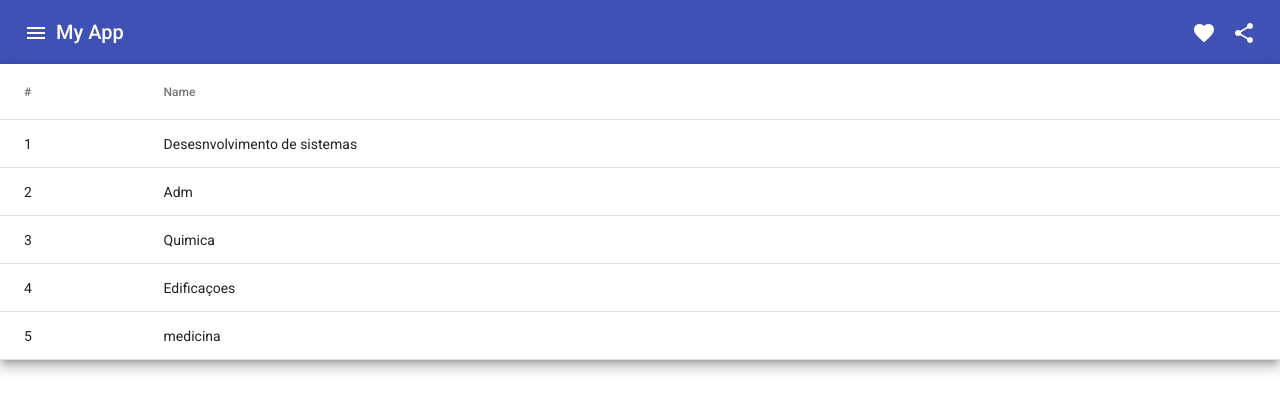
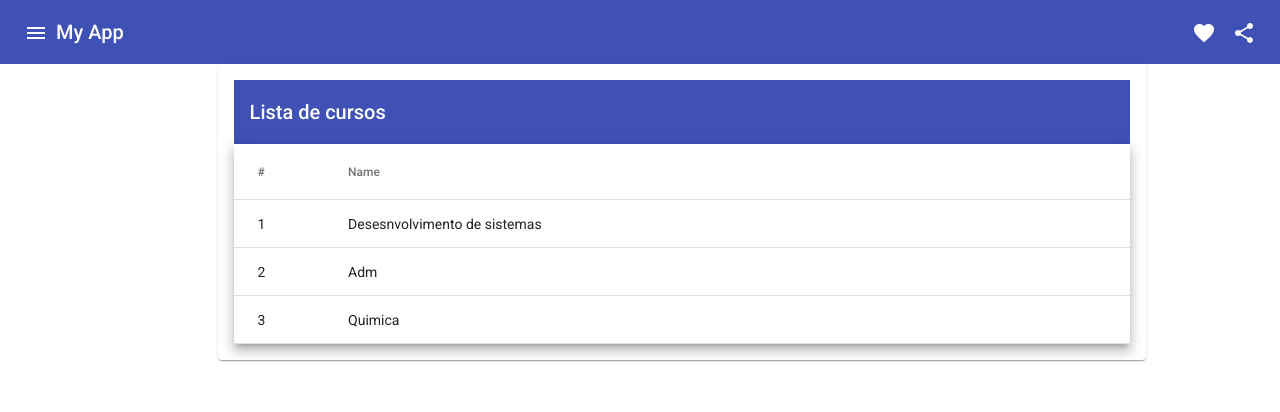
Before and after one commit to joaopedropaulino/escolaui, an Angular app: page /cursos in a window 1280 px wide. Shown: the top 412 px of the page. Built offline with nearby package versions, Linux system fonts and the light colour scheme.

Commit message:
20/09/2022

```diff
--- a/src/app/app.module.ts
+++ b/src/app/app.module.ts
@@ -10,6 +10,7 @@ import { CoreModule } from './core/core.module';
 import {MatTableModule} from '@angular/material/table';
 import { BrowserAnimationsModule } from '@angular/platform-browser/animations';
 import { BrowserModule } from '@angular/platform-browser';
+import { HttpClientModule } from '@angular/common/http';
 
 
 
@@ -24,6 +25,7 @@ import { BrowserModule } from '@angular/platform-browser';
     MatToolbarModule,
     MatTableModule,
     MatIconModule,
+    HttpClientModule,
     MatButtonModule,
     BrowserAnimationsModule,
     BrowserModule
--- a/src/app/cursos/cursos.module.ts
+++ b/src/app/cursos/cursos.module.ts
@@ -4,6 +4,8 @@ import { CommonModule } from '@angular/common';
 
 import { CursosRoutingModule } from './cursos-routing.module';
 import { ListacursosComponent } from './listacursos/listacursos.component';
+import {MatCardModule} from '@angular/material/card';
+import {MatToolbarModule} from '@angular/material/toolbar';
 
 
 @NgModule({
@@ -13,7 +15,9 @@ import { ListacursosComponent } from './listacursos/listacursos.component';
   imports: [
     CommonModule,
     CursosRoutingModule,
-    MatTableModule
+    MatTableModule,
+    MatCardModule,
+    MatToolbarModule
   ]
 })
 export class CursosModule { }
--- a/src/app/cursos/cursos.service.ts
+++ b/src/app/cursos/cursos.service.ts
@@ -1,9 +1,19 @@
+import { HttpClient } from '@angular/common/http';
 import { Injectable } from '@angular/core';
+import { Curso } from '../core/model';
 
 @Injectable({
   providedIn: 'root'
 })
 export class CursosService {
 
-  constructor() { }
+  constructor(private http: HttpClient) { }
+
+  list(): Curso[]{
+    return[
+      {id: 1, nomecurso: 'Desesnvolvimento de sistemas'},
+      {id: 2, nomecurso: 'Adm'},
+      {id: 3, nomecurso: 'Quimica'},
+    ]
+  }
 }
--- a/src/app/cursos/listacursos/listacursos.component.html
+++ b/src/app/cursos/listacursos/listacursos.component.html
@@ -1,3 +1,9 @@
+<mat-card class="card">
+
+  <mat-toolbar color="primary">
+      <span>Lista de cursos</span>
+  </mat-toolbar>
+
 <table mat-table [dataSource]="cursos" class="mat-elevation-z8">
 
   <!--- Note that these columns can be defined in any order.
@@ -20,3 +26,4 @@
   <tr mat-header-row *matHeaderRowDef="displayedColumns"></tr>
   <tr mat-row *matRowDef="let row; columns: displayedColumns;"></tr>
 </table>
+</mat-card>
--- a/src/app/cursos/listacursos/listacursos.component.scss
+++ b/src/app/cursos/listacursos/listacursos.component.scss
@@ -1,3 +1,7 @@
 table {
   width: 100%;
 }
+.card{
+  max-width: 70%;
+ margin-left: 17%;
+}
--- a/src/app/cursos/listacursos/listacursos.component.ts
+++ b/src/app/cursos/listacursos/listacursos.component.ts
@@ -1,5 +1,6 @@
 import { Component, OnInit } from '@angular/core';
 import { Curso } from '../../core/model';
+import { CursosService } from '../cursos.service';
 
 @Component({
   selector: 'app-listacursos',
@@ -9,17 +10,13 @@ import { Curso } from '../../core/model';
 export class ListacursosComponent implements OnInit {
 
 cursos: Curso[] = [
-  {id: 1, nomecurso: 'Desesnvolvimento de sistemas'},
-  {id: 2, nomecurso: 'Adm'},
-  {id: 3, nomecurso: 'Quimica'},
-  {id: 4, nomecurso: 'Edificaçoes'},
-  {id: 5, nomecurso: 'medicina'}
 ];
 displayedColumns =['id','nomecurso'];
 
-constructor() { }
+constructor(private  cursosService: CursosService) { }
 
   ngOnInit(): void {
+    this.cursos = this.cursosService.list();
   }
 
 }
```
